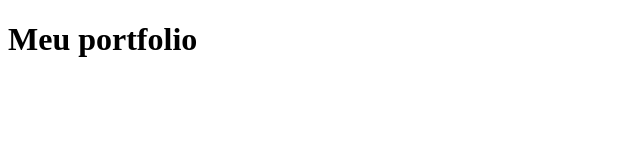
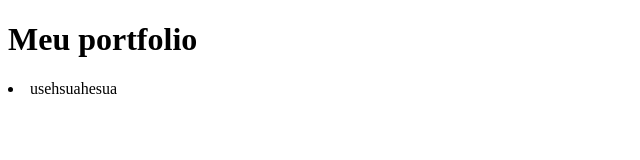
Before and after one commit to renanponick/portfolio, a plain HTML site: page index.html in a window 1280 px wide. Shown: the whole page, without its empty margins (0-640 px from the left). Drawn offline with Linux system fonts and the light colour scheme.

Commit message:
commit 2

```diff
--- a/index.html
+++ b/index.html
@@ -8,6 +8,7 @@
 <body>
     <h1>Meu portfolio</h1>
     <div>
+        <li> usehsuahesua </li>
     </div>
 </body>
 </html>
```
